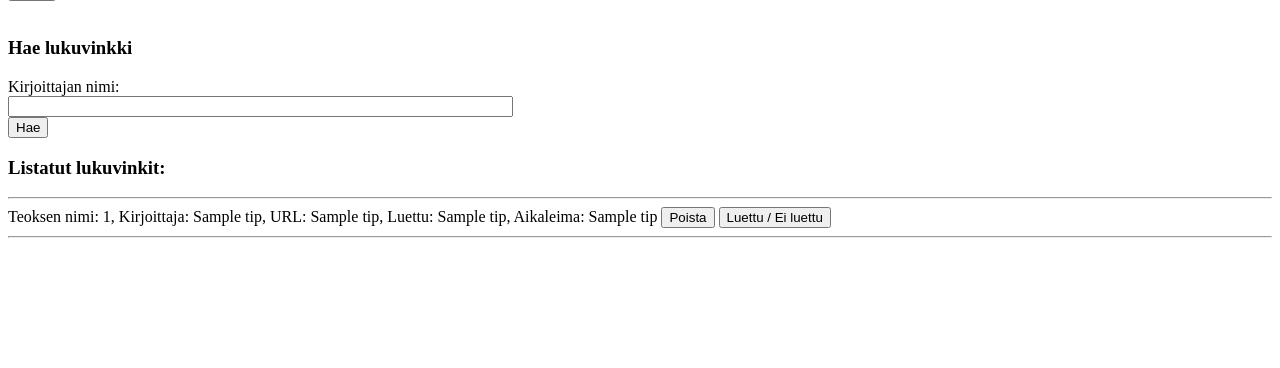
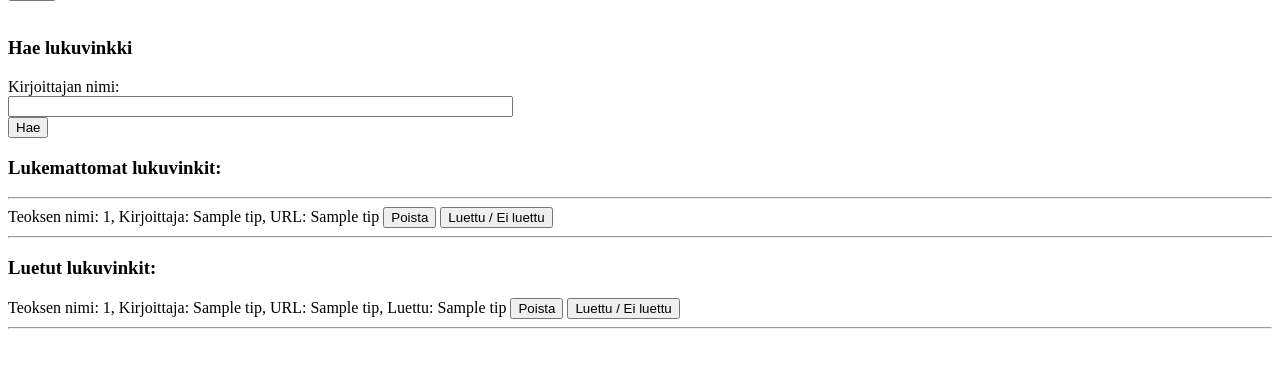
Before and after one commit to TeemuBergman/OHTU-lukuvinkkikirjasto, a Flask app: template src/templates/add_tips.html in a window 1280 px wide. Shown: the part 302-670 px from the top of the page. Run offline with Flask 2, Linux system fonts and the light colour scheme; the template is opened without the code that fills it: most values are stand-ins (such as "Sample title", 1, 10 or a date in 2020).

Commit message:
lisättu kentät luetuille ja lukemattomille vinkeille.

```diff
--- a/src/main.py
+++ b/src/main.py
@@ -14,9 +14,10 @@ def add_tips():
     tips = Tips(DBWrapper(db), session["_user_id"])
 
     if request.method == "GET":
-        existing_tips = tips.display_all()
+        unread_tips = tips.display_unread_tips()
+        read_tips = tips.display_read_tips()
 
-        return render_template("add_tips.html", existing_tips=existing_tips)
+        return render_template("add_tips.html", unread_tips=unread_tips, read_tips=read_tips)
 
     if request.method == "POST":
         tip_name = request.form["tip_name"]
--- a/src/templates/add_tips.html
+++ b/src/templates/add_tips.html
@@ -36,11 +36,21 @@
     <input type="submit" name="action" value="Hae" class="button">
 </form>
 
-<h3>Listatut lukuvinkit:</h3>
+<h3>Lukemattomat lukuvinkit:</h3>
 <hr>
-    {% for tip in existing_tips %}
+    {% for tip in unread_tips %}
 <form action="/delete" method="POST" onsubmit="return delete_tip (this)">
-    Teoksen nimi: {{tip[0]}}, Kirjoittaja: {{tip[1]}}, URL: {{tip[2]}}, Luettu: {{tip[4]}}, Aikaleima: {{tip[5]}}
+    Teoksen nimi: {{tip[0]}}, Kirjoittaja: {{tip[1]}}, URL: {{tip[2]}}
+    <input type="hidden" value="{{tip[3]}}" name="tip_id">
+    <input type="submit" name="action" value="Poista" class="button">
+    <input type="submit" name="action" value="Luettu / Ei luettu" class="button">
+</form>
+<hr>
+{% endfor %}
+<h3>Luetut lukuvinkit:</h3>
+    {% for tip in read_tips %}
+<form action="/delete" method="POST" onsubmit="return delete_tip (this)">
+    Teoksen nimi: {{tip[0]}}, Kirjoittaja: {{tip[1]}}, URL: {{tip[2]}}, Luettu: {{tip[5]}}
     <input type="hidden" value="{{tip[3]}}" name="tip_id">
     <input type="submit" name="action" value="Poista" class="button">
     <input type="submit" name="action" value="Luettu / Ei luettu" class="button">
```
Also changed, not shown: src/db_wrapper.py (+7 -3 lines), src/tips.py (+5 -2 lines).
